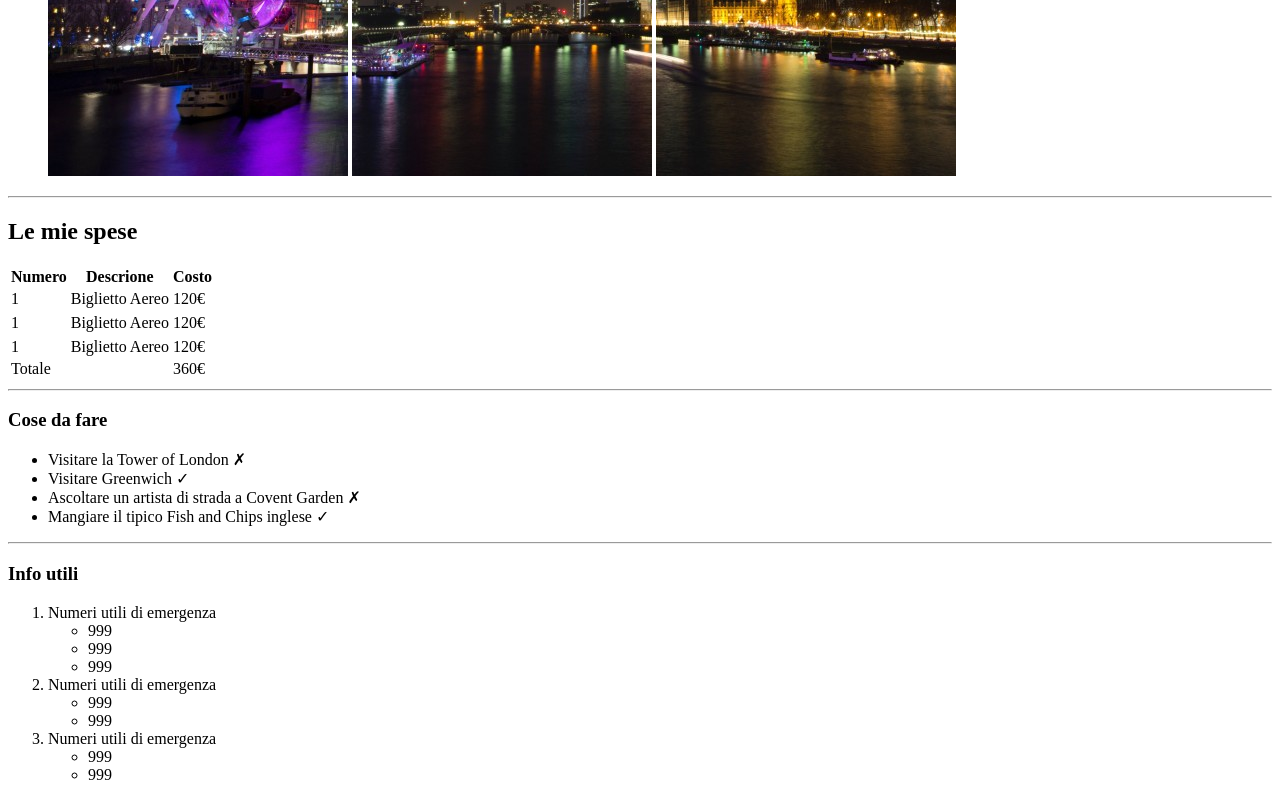
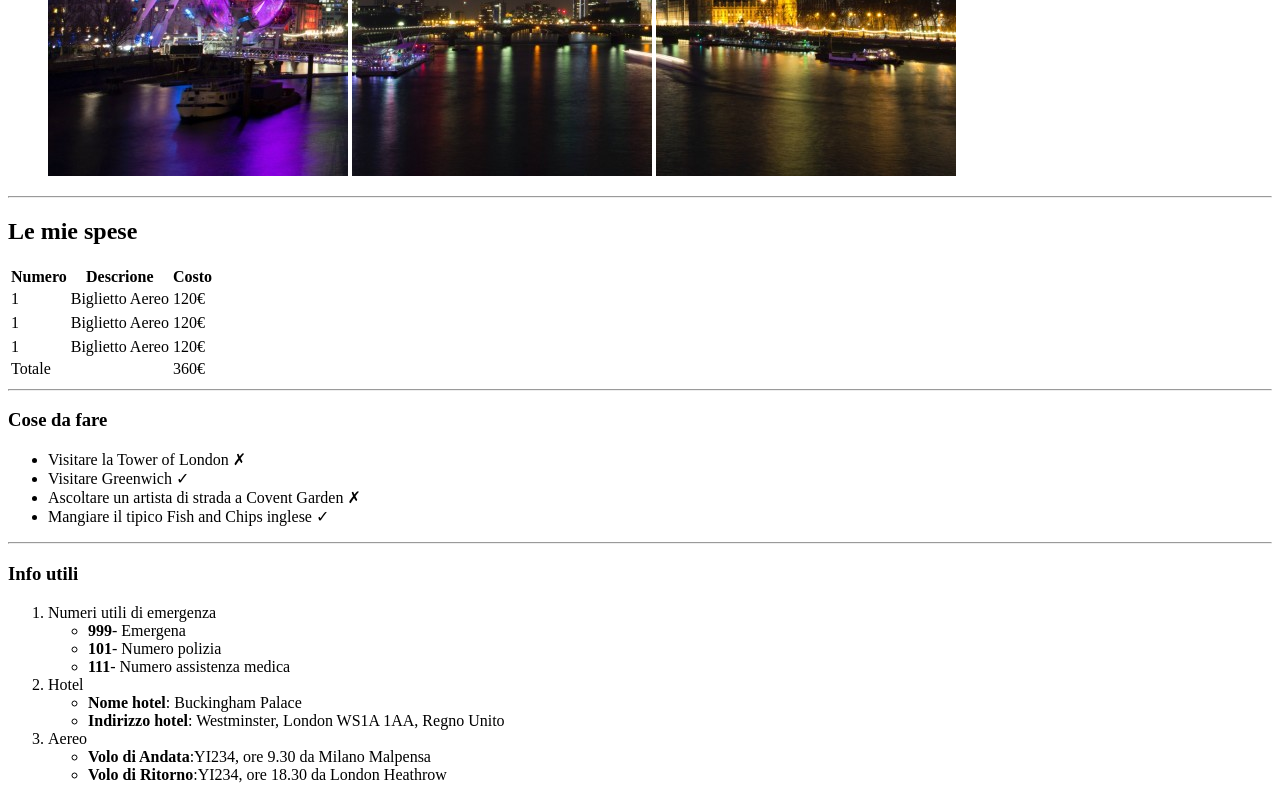
Before and after one commit to FrancescaRomagnoli/html-london-trip, a plain HTML site: page index.html in a window 1280 px wide. Shown: the part 504-1304 px from the top of the page. Drawn offline with Linux system fonts and the light colour scheme.

Commit message:
add list content

```diff
--- a/index.html
+++ b/index.html
@@ -68,21 +68,21 @@
             <ol>
                 <li> Numeri utili di emergenza
                     <ul>
-                        <li>999</li>
-                        <li>999</li>
-                        <li>999</li>
+                        <li><strong>999</strong>- Emergena</li>
+                        <li><strong>101</strong>- Numero polizia</li>
+                        <li><strong>111</strong>- Numero assistenza medica</li>
                     </ul>
                 </li>
-                <li> Numeri utili di emergenza
+                <li> Hotel
                     <ul>
-                        <li>999</li>
-                        <li>999</li>
+                        <li><strong>Nome hotel</strong>: Buckingham Palace</li>
+                        <li><strong>Indirizzo hotel</strong>: Westminster, London WS1A 1AA, Regno Unito</li>
                     </ul>
                 </li>
-                <li> Numeri utili di emergenza
+                <li> Aereo
                     <ul>
-                        <li>999</li>
-                        <li>999</li>
+                        <li><strong>Volo di Andata</strong>:YI234, ore 9.30 da Milano Malpensa</li>
+                        <li><strong>Volo di Ritorno</strong>:YI234, ore 18.30 da London Heathrow</li>
                     </ul>
                 </li>
             </ol>
```
